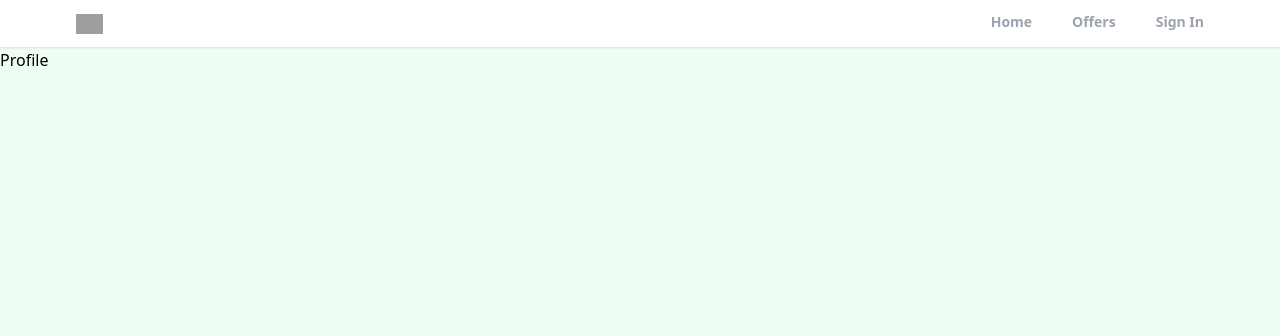
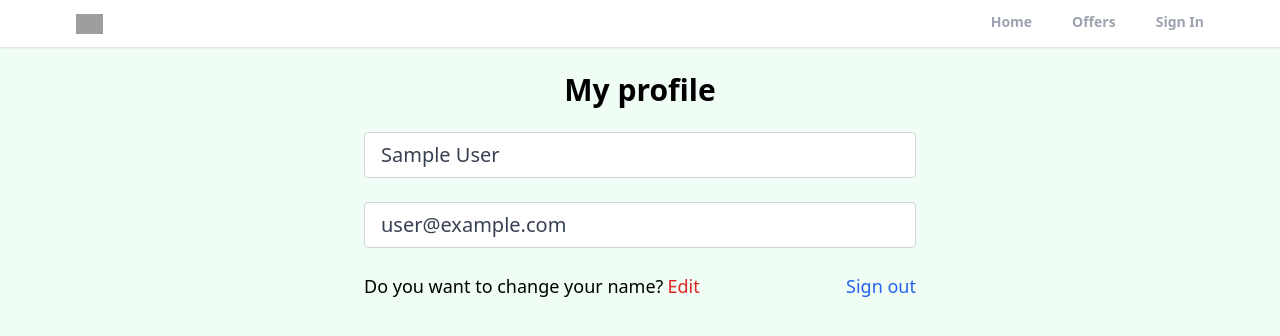
Before and after one commit to eldin-s/realtor-clone-react, a React (Create React App) app: page /profile in a window 1280 px wide. Shown: the top 336 px of the page. Built offline with nearby package versions, Linux system fonts and the light colour scheme; no server answers; sample sign-in values are in the browser's storage; grey boxes are pictures that could not be loaded.

Commit message:
create private route and custom hook for protecting the profile page and add the logout funcionality

```diff
--- a/src/App.js
+++ b/src/App.js
@@ -3,6 +3,7 @@
 import Profile from './pages/Profile';
 import Signin from './pages/Signin';
 import Signup from './pages/Signup';
+import PrivateRoute from './components/PrivateRoute';
 import ForgotPassword from './pages/ForgotPassword';
 import Offers from './pages/Offers';
 import Header from './components/Header';
@@ -16,7 +17,9 @@
         <Header />
         <Routes>
           <Route path="/" element={<Home />} />
-          <Route path="/profile" element={<Profile />} />
+          <Route path="/profile" element={<PrivateRoute />}>
+            <Route path="/profile" element={<Profile />} />
+          </Route>
           <Route path="/sign-in" element={<Signin />} />
           <Route path="/sign-up" element={<Signup />} />
           <Route path="/forgot-password" element={<ForgotPassword />} />
--- /dev/null
+++ b/src/components/PrivateRoute.jsx
@@ -0,0 +1,12 @@
+import React from 'react';
+import { Outlet, Navigate } from 'react-router-dom';
+import { useAuthStatus } from '../hooks/useAuthStatus';
+
+export default function PrivateRoute() {
+  const { loggedIn, checkingStatus } = useAuthStatus();
+
+  if (checkingStatus) {
+    return <h3>Loading...</h3>;
+  }
+  return loggedIn ? <Outlet /> : <Navigate to="/sign-in" />;
+}
--- /dev/null
+++ b/src/hooks/useAuthStatus.jsx
@@ -0,0 +1,21 @@
+// import React from 'react';
+
+import { getAuth, onAuthStateChanged } from 'firebase/auth';
+import { useEffect } from 'react';
+import { useState } from 'react';
+
+export function useAuthStatus() {
+  const [loggedIn, setLoggedIn] = useState(false);
+  const [checkingStatus, setCheckingStatus] = useState(true);
+
+  useEffect(() => {
+    const auth = getAuth();
+    onAuthStateChanged(auth, (user) => {
+      if (user) {
+        setLoggedIn(true);
+      }
+      setCheckingStatus(false);
+    });
+  }, []);
+  return { loggedIn, checkingStatus };
+}
--- a/src/pages/Profile.jsx
+++ b/src/pages/Profile.jsx
@@ -1,5 +1,63 @@
-import React from 'react';
+import { getAuth } from 'firebase/auth';
+import React, { useState } from 'react';
+import { useNavigate } from 'react-router-dom';
 
 export default function Profile() {
-  return <div>Profile</div>;
+  const auth = getAuth();
+  const navigate = useNavigate();
+  const [formData, setFormData] = useState({
+    name: auth.currentUser.displayName,
+    email: auth.currentUser.email,
+  });
+
+  const { name, email } = formData;
+
+  function onLogout() {
+    auth.signOut();
+    navigate('/');
+  }
+
+  return (
+    <>
+      <section className="max-w-6xl mx-auto flex justify-center items-center flex-col">
+        <h1 className="text-3xl text-center mt-6 font-bold">My profile</h1>
+        <div className="w-full md:w-[50%] mt-6 px-3">
+          <form>
+            {/* Name input */}
+            <input
+              type="text"
+              id="name"
+              value={name}
+              disabled
+              className="mb-6 w-full px-4 py-2 text-xl text-gray-700 bg-white border border-gray-300 rounded transition ease-in-out"
+            />
+
+            {/* Email input */}
+            <input
+              type="email"
+              id="email"
+              value={email}
+              disabled
+              className="mb-6 w-full px-4 py-2 text-xl text-gray-700 bg-white border border-gray-300 rounded transition ease-in-out"
+            />
+
+            <div className="flex justify-between whitespace-nowrap text-sm sm:text-lg mb-6">
+              <p className="flex items-center">
+                Do you want to change your name?
+                <span className="text-red-600 hover:text-red-700 transition ease-in-out duration-200 ml-1 cursor-pointer">
+                  Edit
+                </span>
+              </p>
+              <p
+                onClick={onLogout}
+                className="text-blue-600 hover:text-blue-800 transition duration-200 ease-in-out cursor-pointer"
+              >
+                Sign out
+              </p>
+            </div>
+          </form>
+        </div>
+      </section>
+    </>
+  );
 }
--- a/src/pages/Signup.jsx
+++ b/src/pages/Signup.jsx
@@ -1,5 +1,5 @@
 import React, { useState } from 'react';
-import { useLocation, useNavigate } from 'react-router-dom';
+import { useNavigate } from 'react-router-dom';
 import { AiFillEyeInvisible, AiFillEye } from 'react-icons/ai';
 import { Link } from 'react-router-dom';
 import OAuth from '../components/OAuth';
@@ -45,7 +45,7 @@
         displayName: name,
       });
       const user = userCredential.user;
-      const formDataCopy = { ...FormData };
+      const formDataCopy = { ...formData };
       delete formData.password;
       formDataCopy.timestamp = serverTimestamp();
       await setDoc(doc(db, 'users', user.uid), formDataCopy);
```
